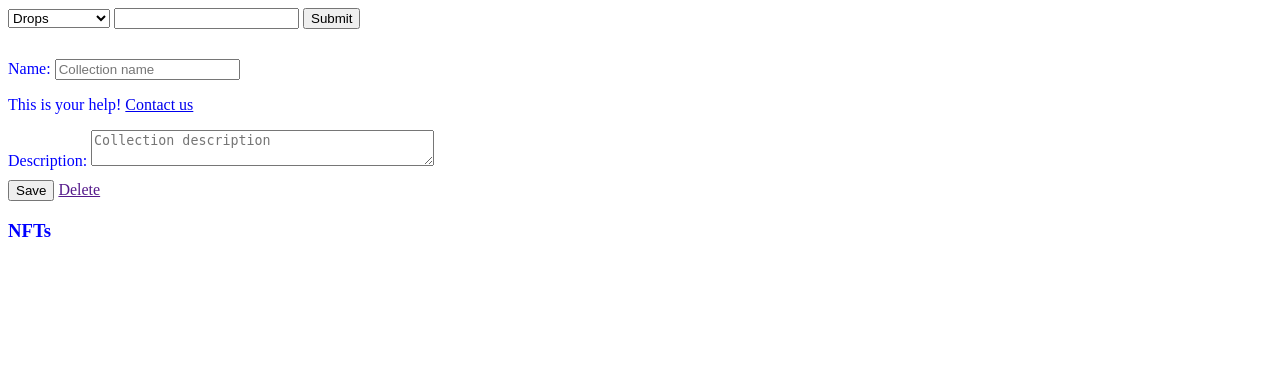
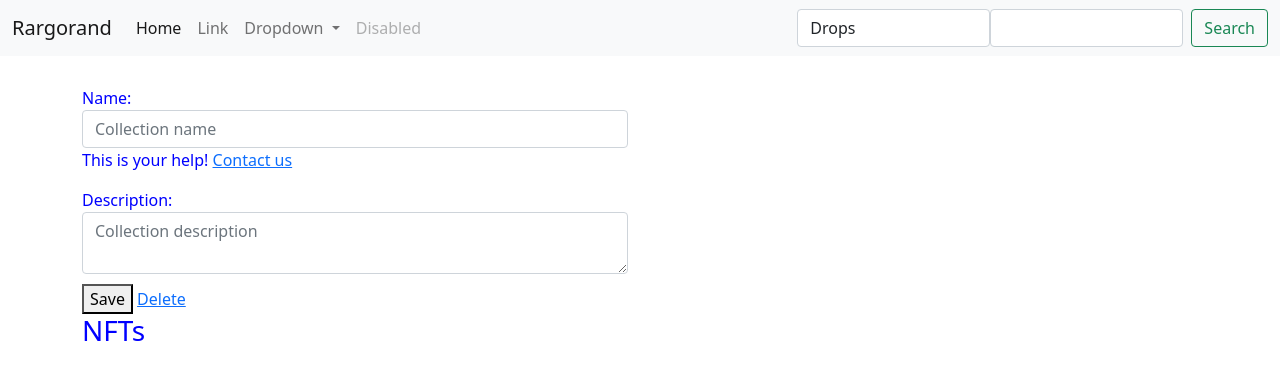
Before and after one commit to ivanyemelianov/rargorand-repo-private, a Django app: page /library/nftcollections/create/ in a window 1280 px wide. Shown: the top 380 px of the page. Run offline with Django 3.2, Linux system fonts and the light colour scheme; the visitor is signed in with stand-in values (Sample User, id 1); parts of the project's set-up code (start-up, migrations or seed data) failed here and were passed over; some libraries are stand-ins or nearby versions.

Commit message:
Added bootstrap

```diff
--- a/nftcollections/admin.py
+++ b/nftcollections/admin.py
@@ -2,9 +2,11 @@ from django.contrib.auth import get_user_model
 from django.contrib import admin
 
 # Register your models here.
-from .models import NftCollection, Nft
+from .models import NftCollection, Nft, NftImage
 
 User = get_user_model()
+
+admin.site.register(NftImage)
 
 class NftInline(admin.StackedInline):
     model = Nft
--- a/nftcollections/forms.py
+++ b/nftcollections/forms.py
@@ -1,7 +1,12 @@
 from django import forms
 
 
-from .models import NftCollection, Nft
+from .models import NftCollection, Nft, NftImage
+
+class NftImageForm(forms.ModelForm):
+    class Meta:
+        model = NftImage
+        fields = ['image']
 
 class NftCollectionForm(forms.ModelForm):
     error_css_class = 'error-filed'
--- a/nftcollections/models.py
+++ b/nftcollections/models.py
@@ -1,3 +1,6 @@
+import pathlib
+import uuid
+
 from django.conf import settings
 from django.db import models
 from django.urls import reverse
@@ -48,7 +51,7 @@ class NftCollection(models.Model):
     #volume =
     #weeklyvolume =
     #volumelastweek =
-    #picture =
+    #image =
 
     objects = NftCollectionManager()
 
@@ -72,6 +75,18 @@ class NftCollection(models.Model):
         return self.nft_set.all()
 
 
+def nft_image_upload_handler(instance, filename):
+    fpath = pathlib.Path(filename)
+    new_fname = str(uuid.uuid1()) # uuid1 -> uuid + timestamps
+    return f"nftcollections/nft/{new_fname}{fpath.suffix}"
+
+
+class NftImage(models.Model):
+    nftcollection = models.ForeignKey(NftCollection, on_delete=models.CASCADE)
+    image = models.ImageField(upload_to=nft_image_upload_handler) # path/to/the/actual/file.png
+    # extracted_text
+
+
 class Nft(models.Model):
     nftcollection = models.ForeignKey("NftCollection", on_delete=models.CASCADE)
     name = models.CharField(max_length=220)
@@ -80,7 +95,6 @@ class Nft(models.Model):
     updated = models.DateTimeField(auto_now=True)
     active = models.BooleanField(default=True)
     rarity = models.CharField(max_length=50)
-    #picture =
     #linktobuy =
     #attributes  (can be another class)
 
--- a/nftcollections/urls.py
+++ b/nftcollections/urls.py
@@ -8,7 +8,8 @@ from .views import (
     nftcollection_update_view,
     nftcollection_detail_hx_view,
     nft_update_hx_view,
-    nft_delete_view
+    nft_delete_view,
+    nft_image_upload_view
 )
 
 app_name='nftcollections'
@@ -16,9 +17,12 @@ app_name='nftcollections'
 urlpatterns = [
     path("", nftcollection_list_view, name='list'),
     path("create/", nftcollection_create_view, name='create'),
+
     path("hx/<int:parent_id>/nft/<int:id>/", nft_update_hx_view, name='hx-nft-detail'),
     path("hx/<int:parent_id>/nft/", nft_update_hx_view, name='hx-nft-create'),
     path("hx/<int:id>/", nftcollection_detail_hx_view, name='hx-detail'),
+
+    path("<int:parent_id>/image-upload/", nft_image_upload_view),
     path("<int:parent_id>/nft/<int:id>/delete/", nft_delete_view, name='nft-delete'),
     path("<int:id>/delete/", nftcollection_delete_view, name='delete'),
     path("<int:id>/edit/", nftcollection_update_view, name='update'),
--- a/nftcollections/views.py
+++ b/nftcollections/views.py
@@ -4,7 +4,7 @@ from django.http import HttpResponse, Http404
 from django.urls import reverse
 from django.shortcuts import redirect, render, get_object_or_404
 
-from .forms import NftCollectionForm, NftForm
+from .forms import NftCollectionForm, NftForm, NftImageForm
 from .models import NftCollection, Nft
 # Create your views here.
 
@@ -155,6 +155,25 @@ def nft_update_hx_view(request, parent_id=None, id=None):
         return render(request, "nftcollections/partials/nft-inline.html", context)
     return render(request, "nftcollections/partials/nft-form.html", context)
 
+
+def nft_image_upload_view(request, parent_id=None):
+    template_name = "nftcollections/upload-image.html"
+    if request.htmx:
+        template_name = "nftcollection/partials/image-upload-form.html"
+    try:
+        parent_obj = NftCollection.objects.get(id=parent_id, user=request.user)
+    except:
+        parent_obj = None
+    if parent_obj is None:
+        raise Http404
+    form = NftImageForm(request.POST or None, request.FILES or None)
+    if form.is_valid():
+        obj = form.save(commit=False)
+        obj.nftcollection = parent_obj
+        obj.save()
+    return render(request, template_name, {"form": form})
+
+
 def all_collections_view(request):
     drop_queryset = NftCollection.objects.all()
     context = {
--- a/rargorand/settings.py
+++ b/rargorand/settings.py
@@ -162,6 +162,8 @@ STATICFILES_DIRS = [
 ]
 STATIC_ROOT = BASE_DIR / "staticfiles-cdn"
 
+MEDIA_ROOT = BASE_DIR / "staticfiles-cdn" / "uploads"
+
 from .cdn.conf import * # noqs
 #https://rargorand.nyc3.digitaloceanspaces.com
 
--- a/requirements.txt
+++ b/requirements.txt
@@ -5,3 +5,4 @@ django-dotenv
 django-htmx
 django-storages
 boto3
+pillow
--- a/templates/base.html
+++ b/templates/base.html
@@ -7,15 +7,27 @@
     <meta name="viewport" content="width=device-width, initial-scale=1.0">
     <title>Rargorand</title>
 
+    <!-- Bootstrap CSS -->
+    <link href="https://cdn.jsdelivr.net/npm/bootstrap@5.1.3/dist/css/bootstrap.min.css" rel="stylesheet" integrity="sha384-1BmE4kWBq78iYhFldvKuhfTAU6auU8tT94WrHftjDbrCEXSU1oBoqyl2QvZ6jIW3" crossorigin="anonymous">
+
     <script src="https://unpkg.com/htmx.org@1.6.1"></script>
     <link rel="stylesheet" href='{% static "nftcollections/nftcollections-htmx.css" %}'>
 </head>
 <body>
-    {% include 'search/search-form.html' %}
+    {% include 'base/navbar.html' %}
 
-    {% block content %}
-    {% endblock content%}
+    <div class="container">
+        <div class="row">
+            <div class="col-12 col-md-6">
+            {% block content %}
+            {% endblock content%}
+            </div>
+        </div>
+    </div>
 
+
+    <!-- Option 1: Bootstrap Bundle with Popper -->
+    <script src="https://cdn.jsdelivr.net/npm/bootstrap@5.1.3/dist/js/bootstrap.bundle.min.js" integrity="sha384-ka7Sk0Gln4gmtz2MlQnikT1wXgYsOg+OMhuP+IlRH9sENBO0LRn5q+8nbTov4+1p" crossorigin="anonymous"></script>
     <script>
         document.body.addEventListener("htmx:configRequest", (event)=>{
             event.detail.headers['X-CSRFToken'] = '{{ csrf_token }}'
--- /dev/null
+++ b/templates/base/navbar.html
@@ -0,0 +1,33 @@
+<nav class="navbar navbar-expand-lg navbar-light bg-light">
+    <div class="container-fluid">
+      <a class="navbar-brand" href="#">Rargorand</a>
+      <button class="navbar-toggler" type="button" data-bs-toggle="collapse" data-bs-target="#navbarSupportedContent" aria-controls="navbarSupportedContent" aria-expanded="false" aria-label="Toggle navigation">
+        <span class="navbar-toggler-icon"></span>
+      </button>
+      <div class="collapse navbar-collapse" id="navbarSupportedContent">
+        <ul class="navbar-nav me-auto mb-2 mb-lg-0">
+          <li class="nav-item">
+            <a class="nav-link active" aria-current="page" href="#">Home</a>
+          </li>
+          <li class="nav-item">
+            <a class="nav-link" href="#">Link</a>
+          </li>
+          <li class="nav-item dropdown">
+            <a class="nav-link dropdown-toggle" href="#" id="navbarDropdown" role="button" data-bs-toggle="dropdown" aria-expanded="false">
+              Dropdown
+            </a>
+            <ul class="dropdown-menu" aria-labelledby="navbarDropdown">
+              <li><a class="dropdown-item" href="#">Action</a></li>
+              <li><a class="dropdown-item" href="#">Another action</a></li>
+              <li><hr class="dropdown-divider"></li>
+              <li><a class="dropdown-item" href="#">Something else here</a></li>
+            </ul>
+          </li>
+          <li class="nav-item">
+            <a class="nav-link disabled">Disabled</a>
+          </li>
+        </ul>
+        {% include 'search/search-form.html' %}
+      </div>
+    </div>
+  </nav>
--- a/templates/search/search-form.html
+++ b/templates/search/search-form.html
@@ -1,6 +1,6 @@
 <div>
-    <form action='/search/' method='GET'>
-        <select name='type' id='search-type'>
+    <form action='/search/' method='GET' class="d-flex">
+        <select class="form-control" name='type' id='search-type'>
             {% if request.GET.type == 'drop' %}
                 <option value='drop' selected>Drops</option>
             {% else %}
@@ -14,9 +14,9 @@
             {% endif %}
         </select>
 
-        <input type='text' id='search-query' name='q' value='{{ request.GET.q }}' hx-get='/search/' hx-trigger='keyup changed delay:200ms' hx-include='#search-type' hx-target='#typeahead-results' />
+        <input class="form-control me-2" type='text' id='search-query' name='q' value='{{ request.GET.q }}' hx-get='/search/' hx-trigger='keyup changed delay:200ms' hx-include='#search-type' hx-target='#typeahead-results' />
 
-        <input type='submit' />
+        <button class="btn btn-outline-success" type="submit">Search</button>
     </form>
     <div id='typeahead-results'></div>
 </div>
```
Also changed, not shown: templates/image-form.html (added, +12 -0 lines), templates/nftcollections/partials/image-upload-form.html (added, +17 -0 lines), templates/nftcollections/upload-image.html (added, +8 -0 lines), nftcollections/migrations/0002_nftimage.py (added), nftcollections/migrations/0003_rename_recipe_nftimage_nftcollection.py (added).
